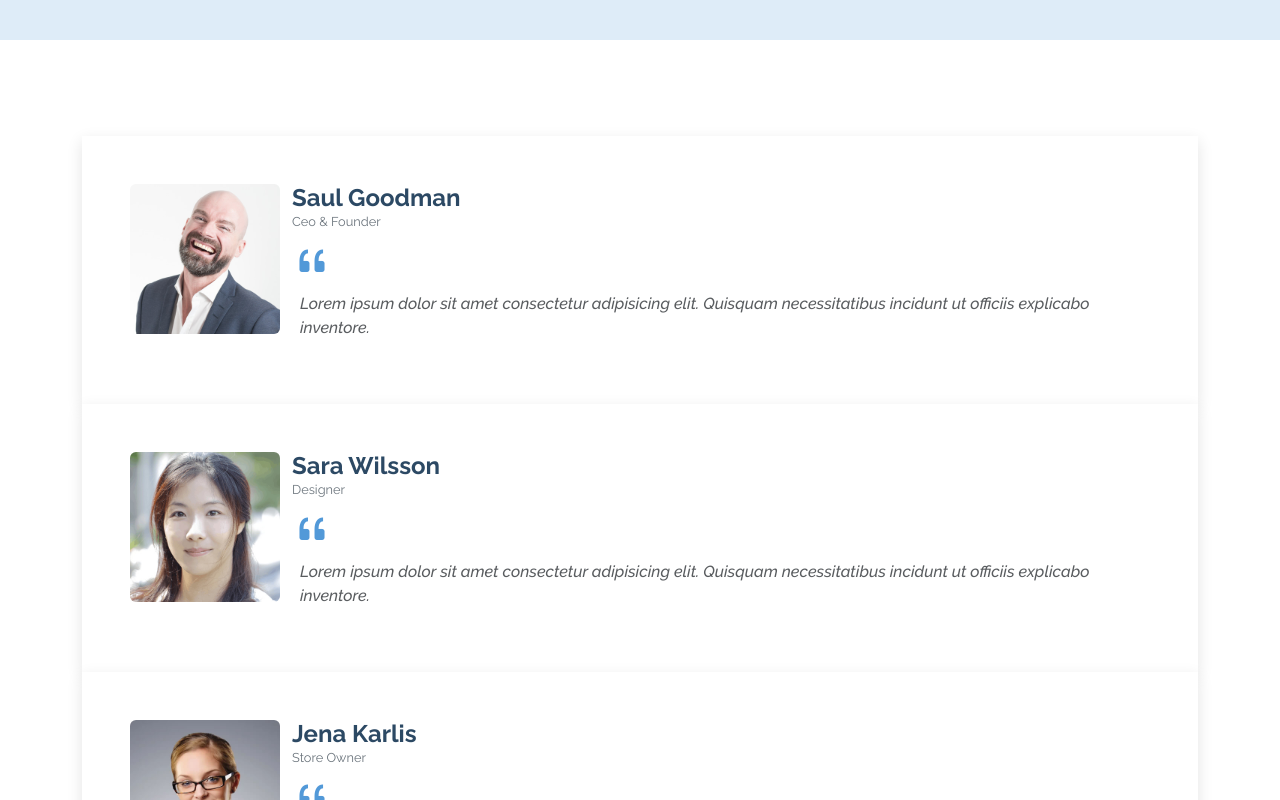
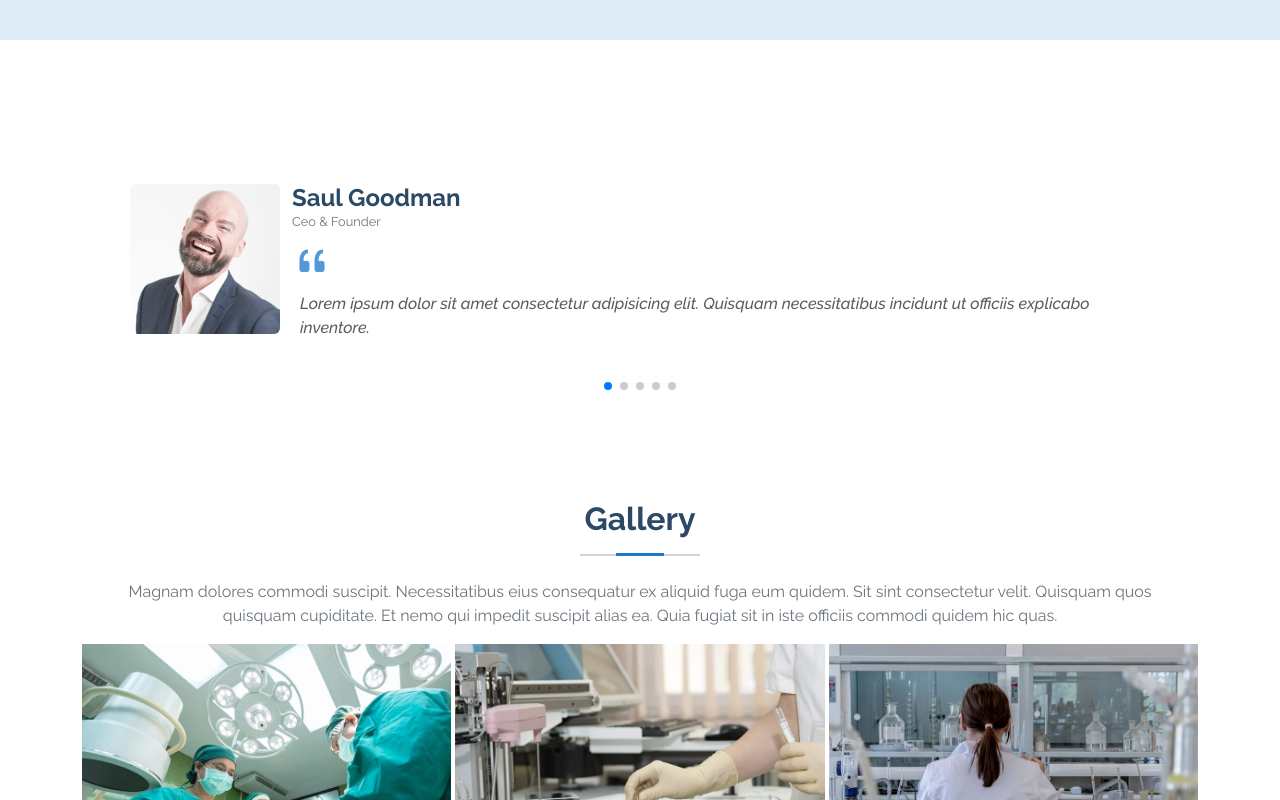
Before and after one commit to abdullahpichoo/react-practise-app-ili, a React (Create React App) app: page / in a window 1280 px wide. Shown: the part 5100-5900 px from the top of the page. Built offline with nearby package versions, Linux system fonts and the light colour scheme.

Commit message:
swiper done

```diff
--- a/package.json
+++ b/package.json
@@ -16,6 +16,7 @@
     "react-bootstrap": "^2.7.4",
     "react-dom": "^18.2.0",
     "react-scripts": "5.0.1",
+    "swiper": "^9.4.1",
     "typescript": "^4.9.5",
     "web-vitals": "^2.1.4"
   },
--- a/src/components/Reviews/Reviews.tsx
+++ b/src/components/Reviews/Reviews.tsx
@@ -2,10 +2,25 @@ import React from "react";
 import ReviewCard from "./ReviewCard";
 import { reviewsList } from "../../commons/reviewsList";
 
+// Swiper
+import "swiper/css";
+import "swiper/css/pagination";
+import { Swiper, SwiperSlide } from "swiper/react";
+import { Pagination } from "swiper";
+
 const Reviews = () => {
   return (
     <section className="container py-5">
+      <Swiper
+        spaceBetween={30}
+        pagination={{
+          clickable: true,
+        }}
+        modules={[Pagination]}
+        className="mySwiper"
+      >
         {reviewsList.map((review) => (
+          <SwiperSlide>
             <ReviewCard
               key={review.name}
               image={review.image}
@@ -13,7 +28,9 @@ const Reviews = () => {
               designation={review.designation}
               body={review.body}
             />
+          </SwiperSlide>
         ))}
+      </Swiper>
     </section>
   );
 };
```
Also changed, not shown: 1 other file (tests, documents, lock files or other folders). Lines whose indentation alone changed are shown as unchanged.
